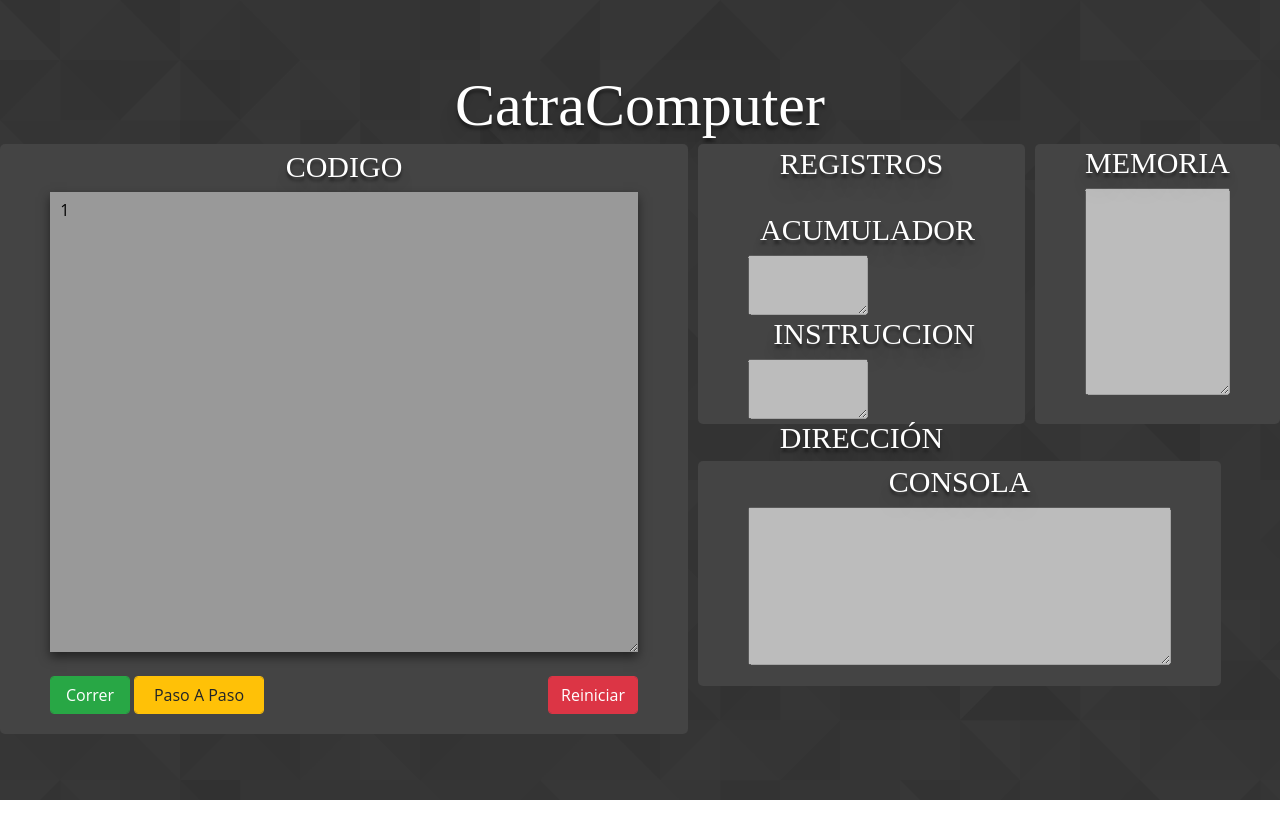
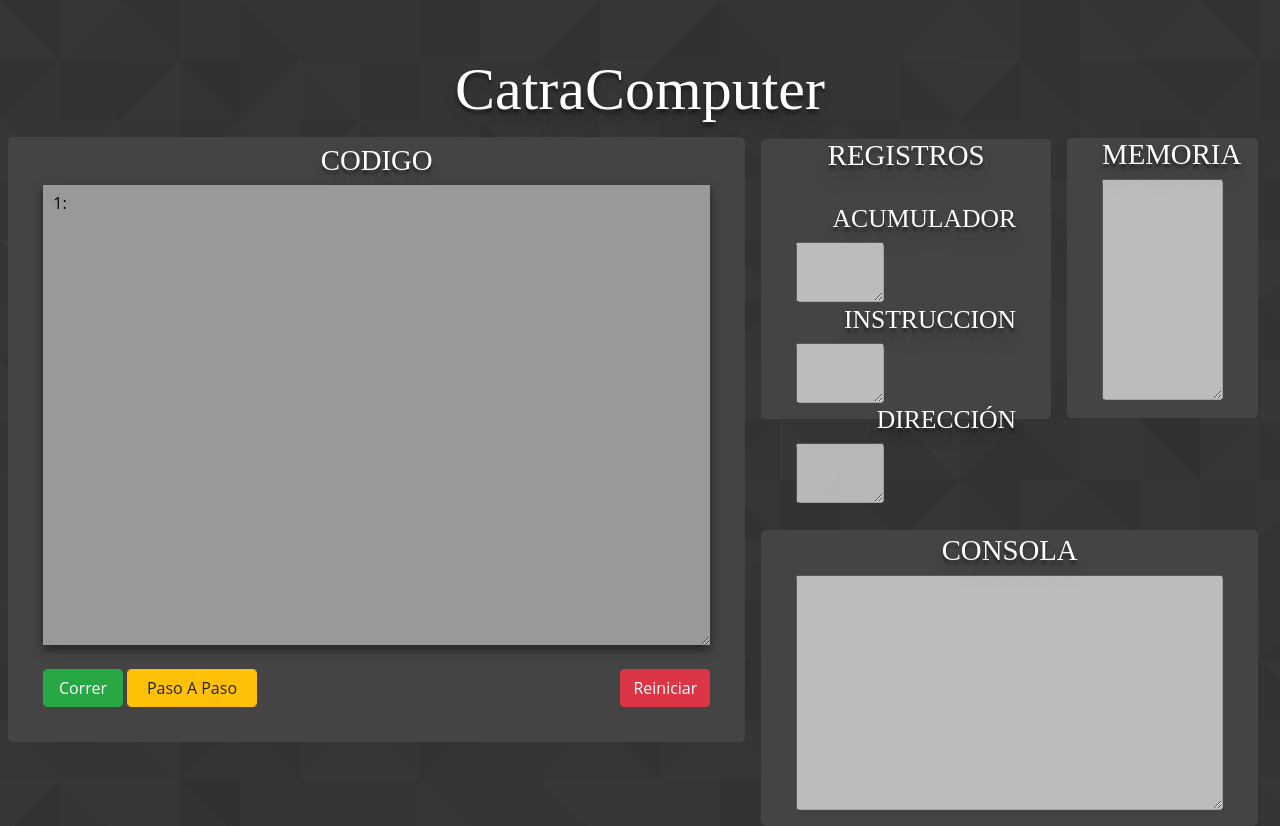
Before and after one commit to jossafer96/Simulador_Arq, a website: page public/index.html in a window 1280 px wide. Before the commit the page ends 800 px from the top, so only its background shows below. Drawn offline with Linux system fonts and the light colour scheme; a web font is replaced by a local one.

Commit message:
Corregida interfaz

```diff
--- a/public/css/custom.css
+++ b/public/css/custom.css
@@ -31,7 +31,7 @@ body {
       height: 90%!important;
 }
 .texta {
-      width: 120px!important;
+      width: 40%!important;
        float: left!important;
        font-size: 32px;
        height: 60px!important;
@@ -51,7 +51,7 @@ body {
   background-color: #444;
   color: #fff;
   border-radius: 5px;
-  padding: 50px;
+  padding: 35px;
   font-size: 100%;
 }
 
@@ -103,7 +103,7 @@ h3{
   text-align:center;
   color:#FFF !important;
   margin-top:1%;
-  font:30px Lobster;
+  font:1.8rem Lobster;
   text-shadow: 0px 4px 3px rgba(0,0,0,0.4),
              0px 8px 13px rgba(0,0,0,0.1),
              0px 18px 23px rgba(0,0,0,0.1);
@@ -113,7 +113,7 @@ h4{
   text-align:center;
   color:#FFF !important;
   margin-top:1%;
-  font:30px Lobster;
+  font:1.6rem Lobster;
   text-shadow: 0px 4px 3px rgba(0,0,0,0.4),
              0px 8px 13px rgba(0,0,0,0.1),
              0px 18px 23px rgba(0,0,0,0.1);
@@ -218,6 +218,7 @@ body h1, body h2 {
   color: #62a9b9;
 }
 .editor textarea {
+  min-height: 43vh;
   background: #999999;
   flex: 1;
   border: 0;
--- a/public/index.html
+++ b/public/index.html
@@ -16,44 +16,41 @@
 <body>
   <div class="overlay">
     <h1>CatraComputer</h1>
-    <div class="wrapper" style="margin: 0px;">
-      <div class="box sidebar" style="padding-top: 0;height: 590px;">
+    <div class="row p-2" style="margin: 0px; min-height: 65vh">
+      <div class="box col-7 mr-3" style="padding-top: 0; min-height: 40%;">
         <h3>CODIGO</h3>
         <div class="editor">
-          <textarea name="" cols="8" id="codigo" ></textarea>
-
+          <textarea name="" id="codigo" style="width: 90%"></textarea>
         </div>
         <br>
-        <input type="button" value="Correr" id="correr" class="form-control button btn btn-success" style="float: left;width: 80px;"></input>
+        <input type="button" value="Correr" id="correr" class="form-control button btn btn-success" style="float: left;width: 80px;">
         <button id="limpiar" class="form-control button btn btn-danger " style="float: right; width: 90px;">Reiniciar </button>
         <button id="paso" class="form-control button btn btn-warning ml-1" style="float: left;width: 130px;">Paso A Paso</button>
       </div>
-
-      <div class="box " style="padding-top: 0;height: 280px;" id="registros">
+      <div class="col-5 row" style="min-height: 100%">
+        <div class="col-7 p-0" >
+          <div class="box" style="padding-top: 0; height: 280px;" id="registros">
             <h3 style="margin-bottom: 30px;">REGISTROS</h3>
             <h4 style="float: right;">ACUMULADOR</h4>
-        <textarea name="" cols="8" id="acumulador" class="texta" disabled></textarea>
+            <textarea id="acumulador" class="texta" disabled></textarea>
             <h4 style="float: right;">INSTRUCCION</h4>
-        <textarea name="" cols="8" id="instruccion" class="texta" disabled></textarea>
-        <h4 style="float: right;">DIRECCIÓN MEM</h4>
-        <textarea name="" cols="8" id="linea" class="texta" disabled></textarea>
-
-
+            <textarea id="instruccion" class="texta" disabled></textarea>
+            <h4 style="float: right;">DIRECCIÓN</h4>
+            <textarea id="linea" class="texta" disabled></textarea>
           </div>
+        </div>
+        <div class="col-5 pl-3 pr-0" >
           <div class="box " style="padding-top: 0;height: 280px;">
             <h3>MEMORIA</h3>
-        <textarea name="" cols="8" id="memoria" class="left" disabled></textarea >
-         </table>
-      </div>
-      <div class="box " style="width: 160%; padding-top: 0;top: -48px;position: relative;">
-        <h3>CONSOLA</h3>
-
-        <textarea name="" cols="8" id="log" class="left" disabled ></textarea>
-
-        </form>
+            <textarea id="memoria" class="left" disabled></textarea>
           </div>
         </div>
-
+        <div class="box col-12 " style="width: 160%; height: 49%; padding-top: 0;top: -48px;position: relative; margin-top: 75px ">
+          <h3>CONSOLA</h3>
+          <textarea name="" cols="8" id="log" class="left" disabled></textarea>
+        </div>
+      </div>
+    </div>
   </div>
 
   <script src="js/jquery.min.js"></script>
@@ -63,7 +60,7 @@
   <script src="js/controlador.js"></script>
   <script>
     $(function () {
-      $('#codigo').linenumbers({ col_width: '25px' });
+      $('#codigo').linenumbers({ col_width: '55px' });
     });
   </script>
 </body>
```
Lines whose indentation alone changed are shown as unchanged.
